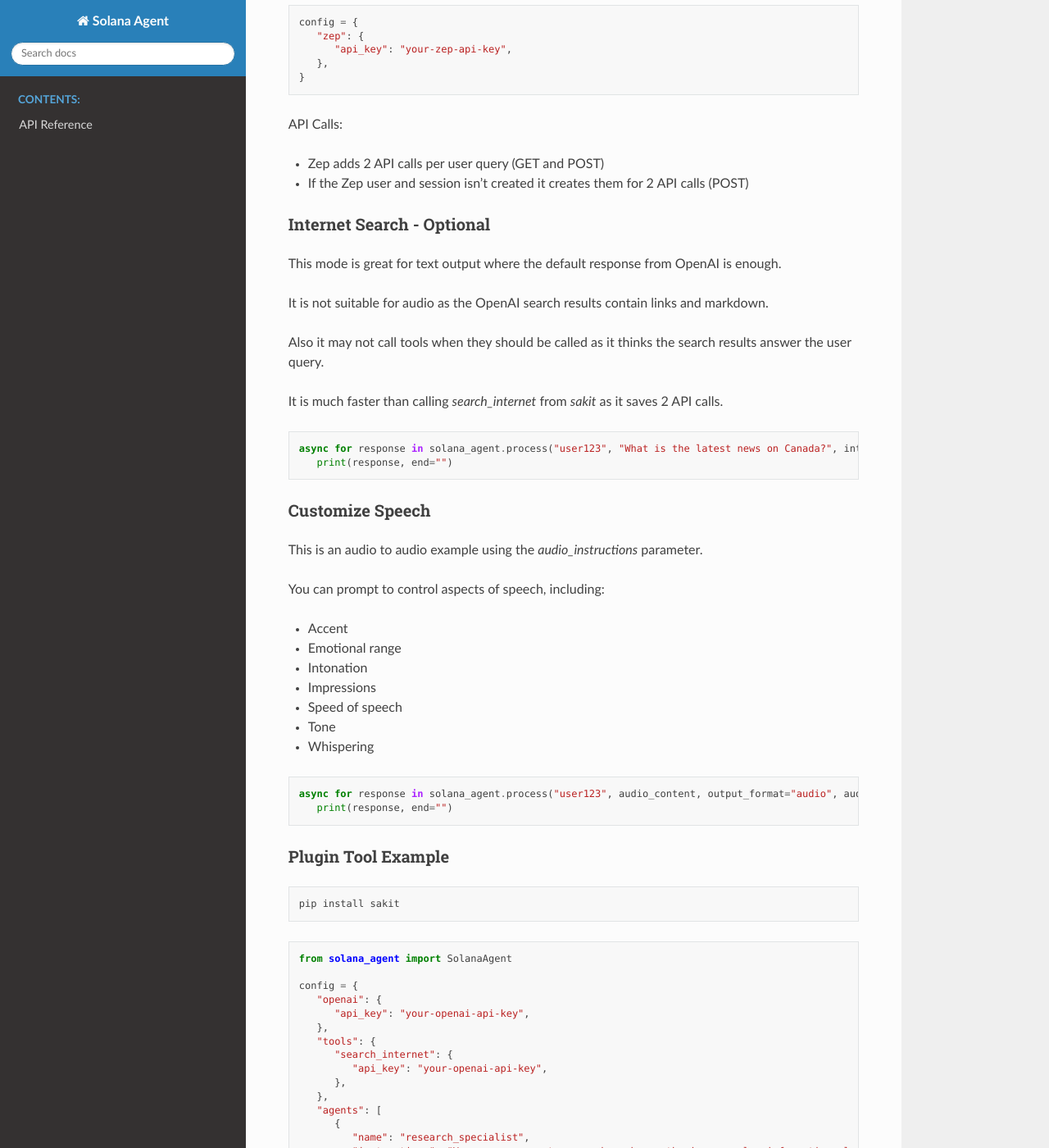
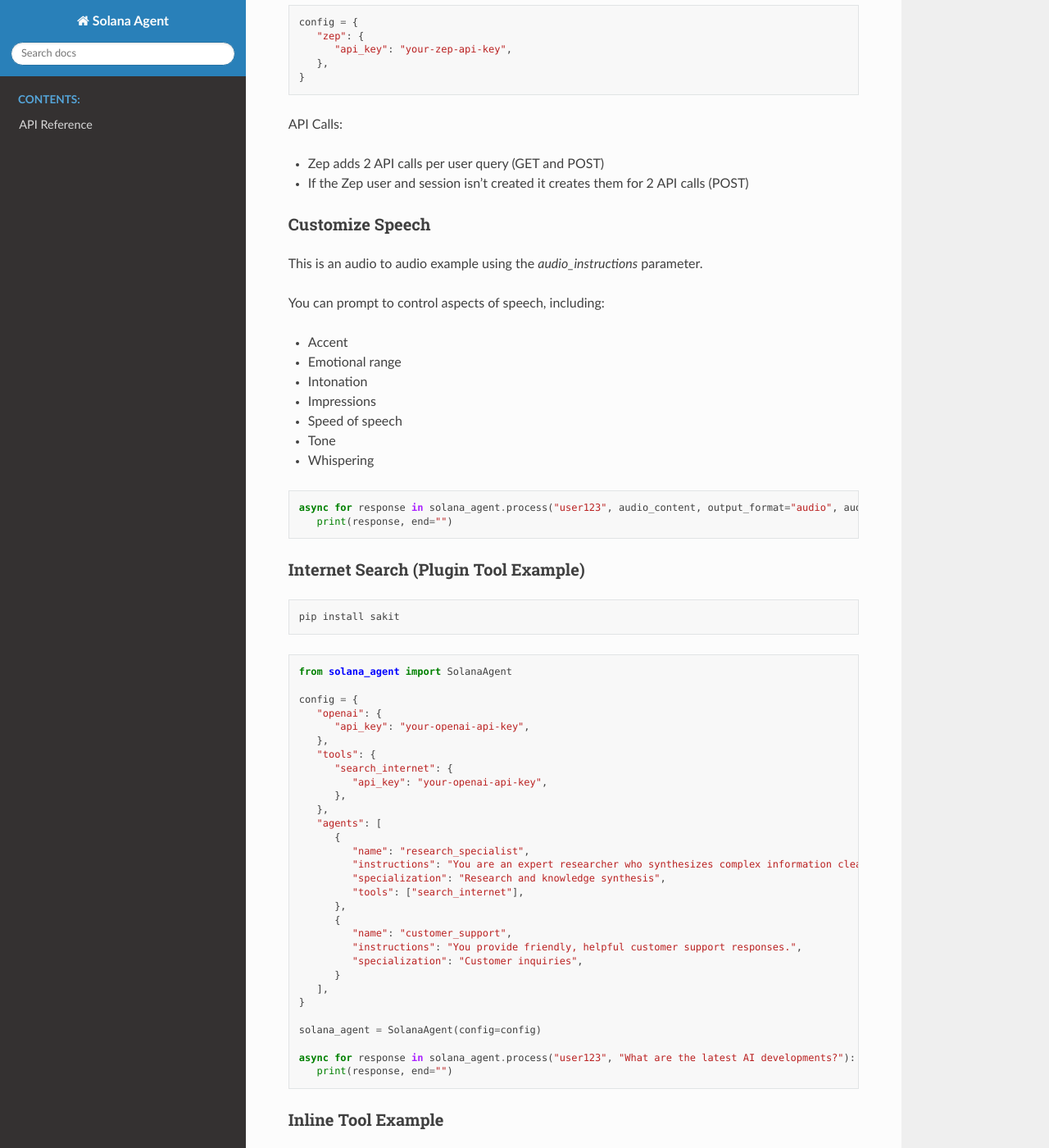
Before and after one commit to truemagic-coder/solana-agent, a Sphinx documentation site: the page built from docs/index.rst, in a window 1280 px wide and 1400 px high, scrolled down 5094 px. Shown: the whole window at 82% size. Built offline with Sphinx 7.4.7 and the Read the Docs theme 3.1.0, drawn with Linux system fonts in a browser that asks for light colours.

Commit message:
remove built-in internet search (#82)

```diff
--- a/docs/index.rst
+++ b/docs/index.rst
@@ -288,22 +288,6 @@ API Calls:
 
 * If the Zep user and session isn't created it creates them for 2 API calls (POST)
 
-Internet Search - Optional
-~~~~~~~~~~~~~~~~~~~~~~~~~~~~~
-
-This mode is great for text output where the default response from OpenAI is enough.
-
-It is not suitable for audio as the OpenAI search results contain links and markdown.
-
-Also it may not call tools when they should be called as it thinks the search results answer the user query.
-
-It is much faster than calling `search_internet` from `sakit` as it saves 2 API calls.
-
-.. code-block:: python
-
-   async for response in solana_agent.process("user123", "What is the latest news on Canada?", internet_search=True):
-      print(response, end="")
-
 
 Customize Speech
 ~~~~~~~~~~~~~~~~~~~~~~~~~~~~~~~
--- a/pyproject.toml
+++ b/pyproject.toml
@@ -1,6 +1,6 @@
 [tool.poetry]
 name = "solana-agent"
-version = "23.0.7"
+version = "24.0.0"
 description = "Agentic IQ"
 authors = ["Bevan Hunt <bevan@bevanhunt.com>"]
 license = "MIT"
@@ -23,7 +23,7 @@ python_paths = [".", "tests"]
 
 [tool.poetry.dependencies]
 python = ">=3.12,<4.0"
-openai = "^1.70.0"
+openai = "^1.71.0"
 pydantic = "^2.11.2"
 pymongo = "^4.11.3"
 zep-cloud = "^2.9.0"
```
Also changed, not shown: other parts of docs/index.rst (+1 -1 lines), README.md (+5 -21 lines), 9 other files.
